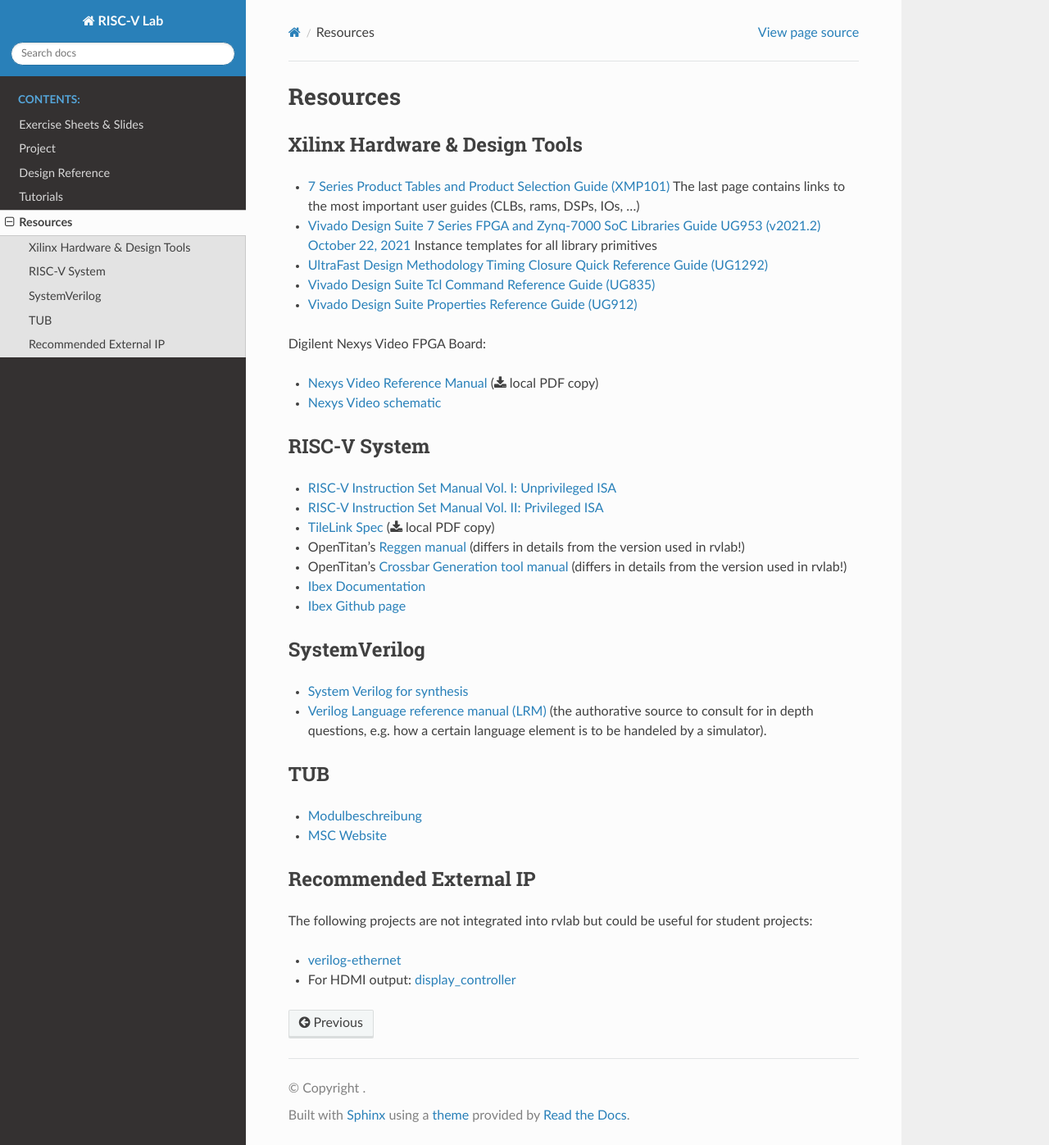
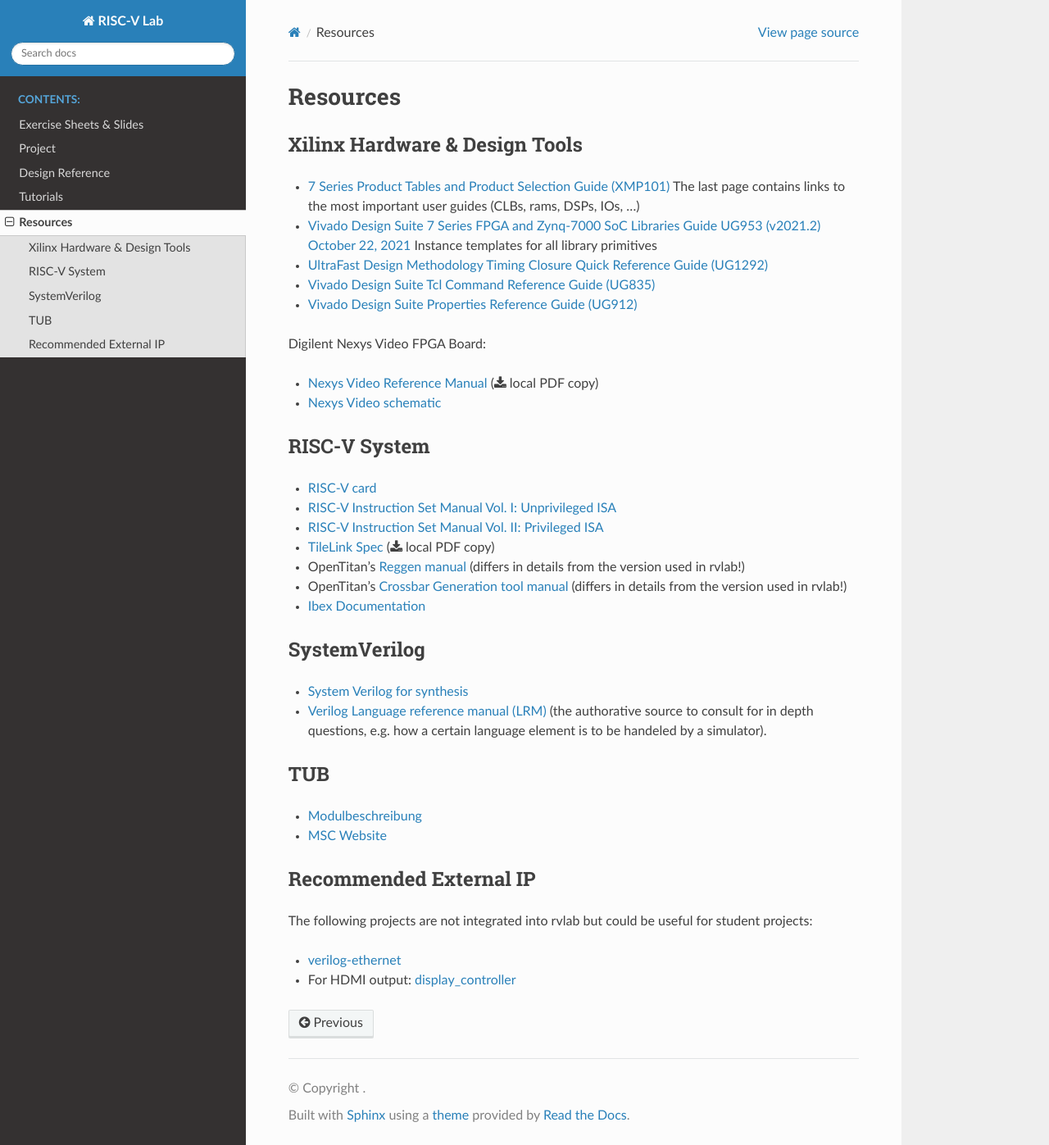
Before and after one commit to hejiepn/massive_parallel_fir_filter, a Sphinx documentation site: the page built from docs/resources/index.rst, in a window 1280 px wide and 1397 px high. Shown: the whole window at 82% size. Built offline with Sphinx 7.4.7 and the Read the Docs theme 2.0.0, drawn with Linux system fonts in a browser that asks for light colours.

Commit message:
removed ibex git

```diff
--- a/docs/resources/index.rst
+++ b/docs/resources/index.rst
@@ -19,6 +19,7 @@
 RISC-V System
 -------------
 
+- `RISC-V card <https://github.com/jameslzhu/riscv-card>`_
 - `RISC-V Instruction Set Manual Vol. I: Unprivileged ISA <https://github.com/riscv/riscv-isa-manual/releases/download/Ratified-IMAFDQC/riscv-spec-20191213.pdf>`_
 - `RISC-V Instruction Set Manual Vol. II: Privileged ISA <https://github.com/riscv/riscv-isa-manual/releases/download/Priv-v1.12/riscv-privileged-20211203.pdf>`_
 - `TileLink Spec`_ (:download:`local PDF copy<res/tilelink-spec-1.8.0.pdf>`)
@@ -27,7 +28,6 @@
 - OpenTitan's `Crossbar Generation tool manual <https://opentitan.org/book/util/tlgen/index.html>`_ (differs in details from the version used in rvlab!)
 
 - `Ibex Documentation <https://ibex-core.readthedocs.io/en/latest/index.html>`_
-- `Ibex Github page <https://github.com/lowRISC/ibex>`_
 
 SystemVerilog
 -------------
```
